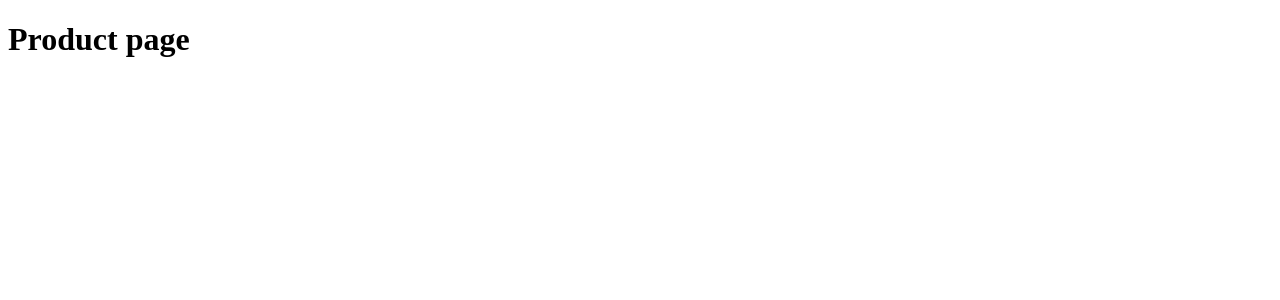
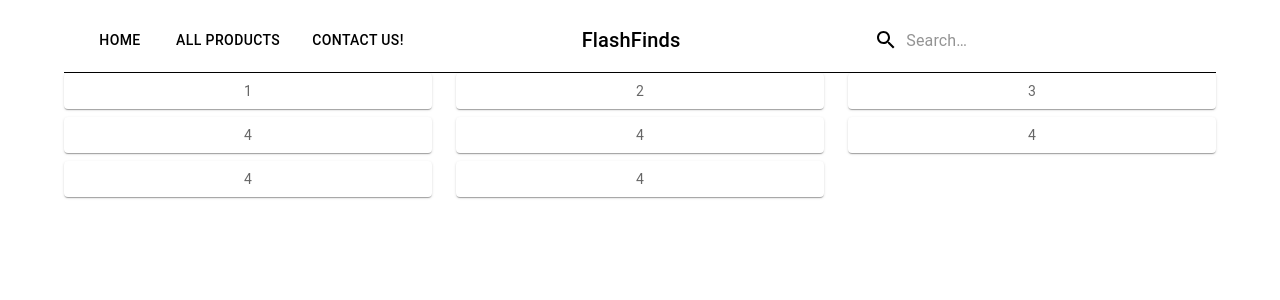
Before and after one commit to ArneBHuset/ecom-website, a React (Vite) app in the folder ecom-frontend/: page /product in a window 1280 px wide. Shown: the top 300 px of the page. Built offline with nearby package versions, Linux system fonts and the light colour scheme.

Commit message:
set up product page basics and api call

```diff
--- /dev/null
+++ b/ecom-frontend/src/api/api-call.ts
@@ -0,0 +1,21 @@
+const URL = "https://v2.api.noroff.dev/online-shop";
+
+export default async function ApiCall() {
+  try {
+    const request = {
+      method: "GET",
+      headers: {
+        "Content-Type": "application/json",
+      },
+    };
+
+    const response = await fetch(URL, request);
+    const data = await response.json();
+    return data;
+  } catch (error) {
+    console.error(error);
+    throw new Error("Error while fetching data");
+  } finally {
+    // Other logick?
+  }
+}
--- /dev/null
+++ b/ecom-frontend/src/components/ProductList.tsx
@@ -0,0 +1,45 @@
+import { styled } from "@mui/material/styles";
+import Grid from "@mui/material/Grid";
+import Paper from "@mui/material/Paper";
+import Box from "@mui/material/Box";
+
+const Item = styled(Paper)(({ theme }) => ({
+  backgroundColor: theme.palette.mode === "dark" ? "#1A2027" : "#fff",
+  ...theme.typography.body2,
+  padding: theme.spacing(1),
+  textAlign: "center",
+  color: theme.palette.text.secondary,
+}));
+
+export default function ProductList() {
+  return (
+    <Box sx={{ width: "100%" }}>
+      <Grid container rowSpacing={1} columnSpacing={{ xs: 1, sm: 2, md: 3 }}>
+        <Grid item xs={4}>
+          <Item>1</Item>
+        </Grid>
+        <Grid item xs={4}>
+          <Item>2</Item>
+        </Grid>
+        <Grid item xs={4}>
+          <Item>3</Item>
+        </Grid>
+        <Grid item xs={4}>
+          <Item>4</Item>
+        </Grid>
+        <Grid item xs={4}>
+          <Item>4</Item>
+        </Grid>
+        <Grid item xs={4}>
+          <Item>4</Item>
+        </Grid>
+        <Grid item xs={4}>
+          <Item>4</Item>
+        </Grid>
+        <Grid item xs={4}>
+          <Item>4</Item>
+        </Grid>
+      </Grid>
+    </Box>
+  );
+}
--- a/ecom-frontend/src/components/header.tsx
+++ b/ecom-frontend/src/components/header.tsx
@@ -56,7 +56,7 @@ const StyledInputBase = styled(InputBase)(({ theme }) => ({
 
 // const BigMenu = {};
 
-export default function SearchAppBar() {
+export default function Header() {
   return (
     <Box>
       <AppBar
--- a/ecom-frontend/src/pages/LandingPage.tsx
+++ b/ecom-frontend/src/pages/LandingPage.tsx
@@ -1,8 +1,10 @@
 import { Container } from "@mui/material";
 import Header from "../components/header";
 import HeroSection from "../components/hero";
+import ApiCall from "../api/api-call";
 
 function LandingPage() {
+  ApiCall();
   return (
     <>
       <Container>
--- a/ecom-frontend/src/pages/ProductPage.tsx
+++ b/ecom-frontend/src/pages/ProductPage.tsx
@@ -1,9 +1,13 @@
+import { Container } from "@mui/material";
+import ProductList from "../components/ProductList";
+import Header from "../components/header";
 function ProductPage() {
   return (
     <>
-      <div>
-        <h1>Product page</h1>
-      </div>
+      <Container>
+        <Header />
+        <ProductList />
+      </Container>
     </>
   );
 }
```
Also changed, not shown: ecom-frontend/src/api/index.ts (added).
